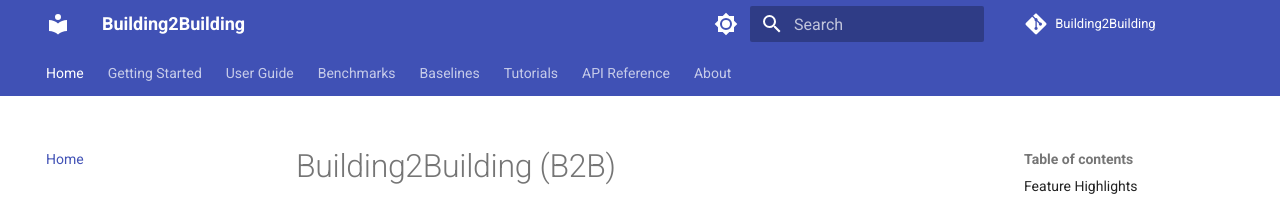
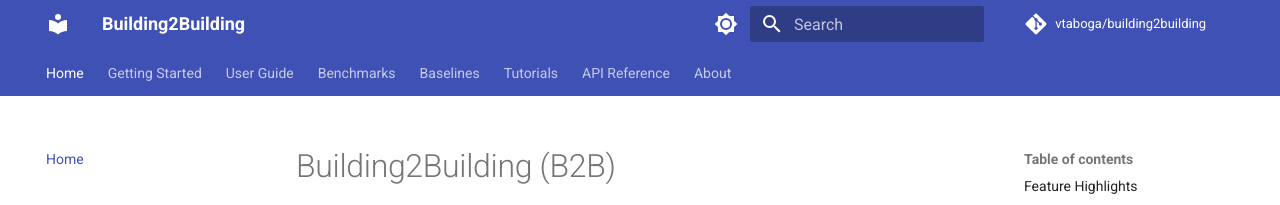
Before and after one commit to vtaboga/building2building, an MkDocs documentation site: the page built from docs/index.md, in a window 1280 px wide. Shown: the top 205 px of the page. Built offline with MkDocs 1.6.1 and Material for MkDocs 9.7.7, drawn with Linux system fonts in a browser that asks for light colours; comment, search, counter and statistics services are not loaded.

Commit message:
Add docs build tooling and GitHub Pages deploy
- mkdocs.yml: real repo_url/site_url (was a placeholder)
- .github/workflows/docs.yml: mkdocs build --strict + Pages deploy on
  pushes to main touching docs, mkdocs.yml, or the package
- CHANGELOG entry for the documentation site

Co-Authored-By: Claude Fable 5 <noreply@anthropic.com>

```diff
--- a/mkdocs.yml
+++ b/mkdocs.yml
@@ -2,8 +2,9 @@ site_name: Building2Building
 site_description: >-
   A large-scale RL benchmark for HVAC control targeting transfer,
   multi-task, and meta-learning research.
-repo_url: https://github.com/placeholder/Building2Building
-repo_name: Building2Building
+site_url: https://vtaboga.github.io/building2building/
+repo_url: https://github.com/vtaboga/building2building
+repo_name: vtaboga/building2building
 
 theme:
   name: material
```
Also changed, not shown: CHANGELOG.md (+9 -0 lines), 1 other file.
